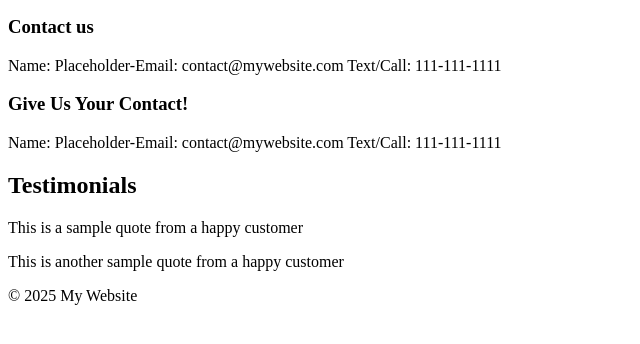
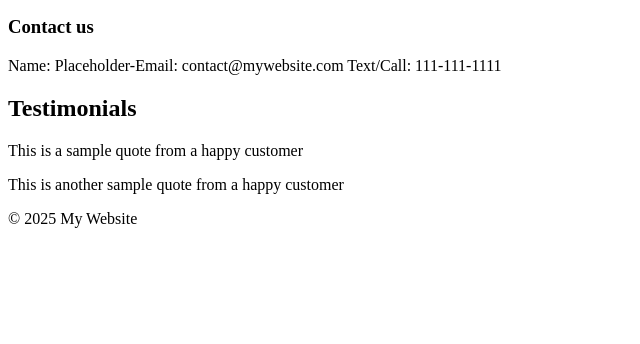
Before and after one commit to Nirvan004/first-repo, a plain HTML site: page index.html in a window 1280 px wide. Shown: the part 240-584 px from the top of the page, without its empty margins (0-640 px from the left). Drawn offline with Linux system fonts and the light colour scheme.

```diff
--- a/index.html
+++ b/index.html
@@ -21,11 +21,6 @@
     <h3>Contact us </h3>
     <p> Name: Placeholder-Email: contact@mywebsite.com Text/Call: 111-111-1111 </p>
   </body>
-    <body>
-    <h3>Give Us Your Contact!</h3>
-    <p> Name: Placeholder-Email: contact@mywebsite.com Text/Call: 111-111-1111 </p>
-  </body>
-
   <body>
     <h2>Testimonials</h2>
     <p>This is a sample quote from a happy customer</p>
```
